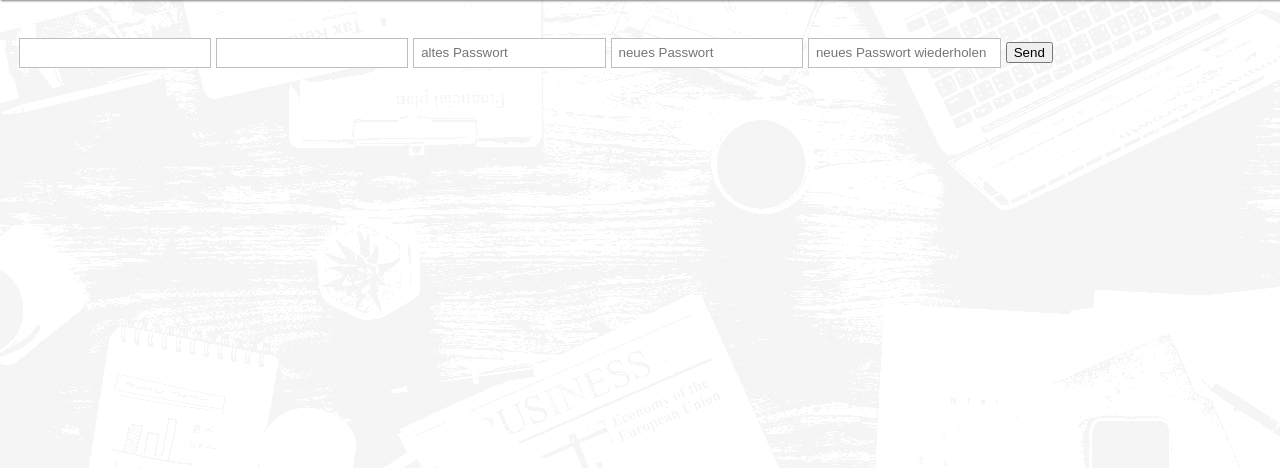
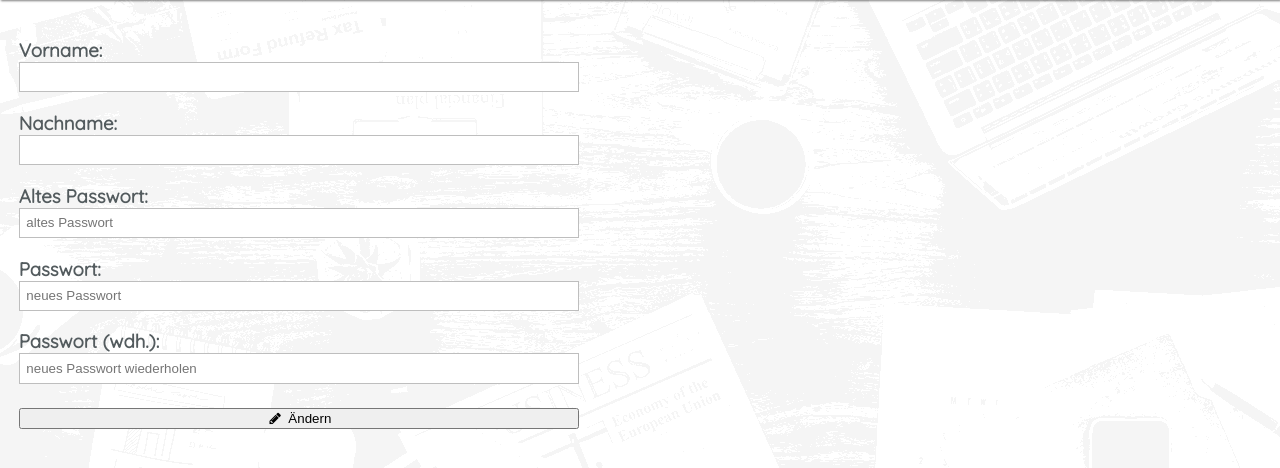
Before and after one commit to nauertdomenic/Nopli, a Java web app: template dhbwka-wwi-vertsys-nopli-master/src/main/webapp/WEB-INF/login/change.jsp in a window 1280 px wide. Shown: the part 150-618 px from the top of the page. Run offline with Tomcat 11, a stand-in JSP engine, Linux system fonts and the light colour scheme; the template is opened without the code that fills it, so the values that code supplies are empty.

Commit message:
update user datenänderung

```diff
--- a/dhbwka-wwi-vertsys-nopli-master/src/main/java/dhbwka/wwi/vertsys/javaee/projectanimal/common/jpa/User.java
+++ b/dhbwka-wwi-vertsys-nopli-master/src/main/java/dhbwka/wwi/vertsys/javaee/projectanimal/common/jpa/User.java
@@ -46,11 +46,11 @@ public class User implements Serializable {
     private String username;
 
     @Column(name = "VORNAME", length = 64)
-    @Size(min = 1, max = 64, message = "Der Vorname muss zwischen 1 und 64 Zeichen lang sein.")
+    @Size(min = 0, max = 64, message = "Der Vorname muss zwischen 1 und 64 Zeichen lang sein.")
     private String vorname;
 
     @Column(name = "NACHNAME", length = 64)
-    @Size(min = 1, max = 64, message = "Der Nachname muss zwischen 1 und 64 Zeichen lang sein.")
+    @Size(min = 0, max = 64, message = "Der Nachname muss zwischen 1 und 64 Zeichen lang sein.")
     private String nachname;
 
     public class Password {
--- a/dhbwka-wwi-vertsys-nopli-master/src/main/webapp/WEB-INF/login/change.jsp
+++ b/dhbwka-wwi-vertsys-nopli-master/src/main/webapp/WEB-INF/login/change.jsp
@@ -32,17 +32,66 @@
     </jsp:attribute>
 
     <jsp:attribute name="content">
-        <%-- CSRF-Token --%>
+        <div class="container">
+            <form method="post" class="stacked">
+                <div class="column">
+                    <%-- CSRF-Token --%>
                     <input type="hidden" name="csrf_token" value="${csrf_token}">
 
-        <div>
-            <form method="POST">
-                <input type="text" name="change_vorname" placeholder="${current_user.vorname}">
-                <input type="text" name="change_nachname" placeholder="${current_user.nachname}">
-                <input type="text" name="change_old_password" placeholder="altes Passwort">
-                <input type="text" name="change_new_password" placeholder="neues Passwort">
-                <input type="text" name="change_new1_password" placeholder="neues Passwort wiederholen">
-                <button type="submit">Send</button>
+                    <%-- Eingabefelder --%>
+                    <label for="change_vorname">
+                        Vorname:
+                    </label>
+                    <div class="side-by-side">
+                        <input type="text" name="change_vorname" placeholder="${current_user.vorname}">
+                    </div>
+
+                    <label for="change_nachname">
+                        Nachname:
+                    </label>
+                    <div class="side-by-side">
+                        <input type="text" name="change_nachname" placeholder="${current_user.nachname}">
+                    </div>
+
+                    <label for="change_old_password">
+                        Altes Passwort:
+                    </label>
+                    <div class="side-by-side">
+                        <input type="password" name="change_old_password" placeholder="altes Passwort">
+                    </div>
+
+                    <label for="change_new_password">
+                        Passwort:
+                    </label>
+                    <div class="side-by-side">
+                        <input type="password" name="change_new_passwort1" placeholder="neues Passwort">
+                    </div>
+
+                    <label for="change_new1_password">
+                        Passwort (wdh.):
+                    </label>
+                    <div class="side-by-side">
+                        <input type="password" name="change_new_passwort2" placeholder="neues Passwort wiederholen">
+                    </div>
+
+                    <br>
+
+                    <%-- Button zum Abschicken --%>
+                    <div class="side-by-side">
+                        <button class="icon-pencil" type="submit">
+                            Ändern
+                        </button>
+                    </div>
+                </div>
+
+                <%-- Fehlermeldungen --%>
+                <c:if test="${!empty signup_form.errors}">
+                    <ul class="errors">
+                        <c:forEach items="${signup_form.errors}" var="error">
+                            <li>${error}</li>
+                            </c:forEach>
+                    </ul>
+                </c:if>
             </form>
         </div>
     </jsp:attribute>
```
Also changed, not shown: dhbwka-wwi-vertsys-nopli-master/src/main/java/dhbwka/wwi/vertsys/javaee/projectanimal/common/web/ChangeServlet.java (+36 -20 lines).
